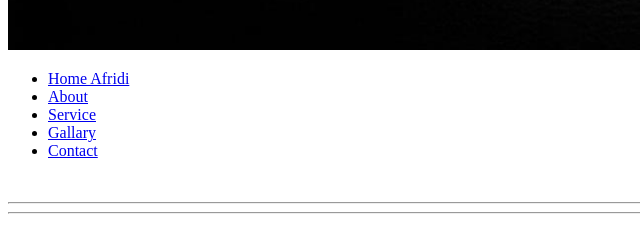
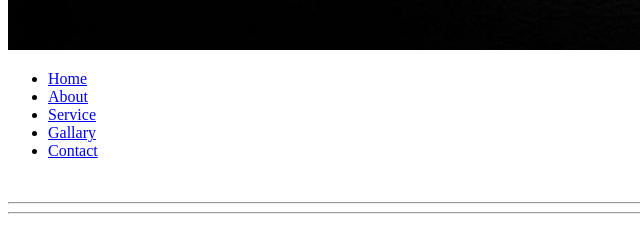
Before and after one commit to AfridiShanto/Listen-Coder-HW, a plain HTML site: page index.html in a window 1280 px wide. Shown: the part 741-972 px from the top of the page, 0-640 px from the left. Drawn offline with Linux system fonts and the light colour scheme.

Commit message:
nav change

```diff
--- a/index.html
+++ b/index.html
@@ -18,7 +18,7 @@
             <!-- Navigation Bar  -->
             <nav>
                 <ul>
-                    <li><a href="#">Home Afridi</a></li>
+                    <li><a href="#">Home</a></li>
                     <li><a href="#">About</a></li>
                     <li><a href="#">Service</a></li>
                     <li><a href="#">Gallary</a></li>
```
